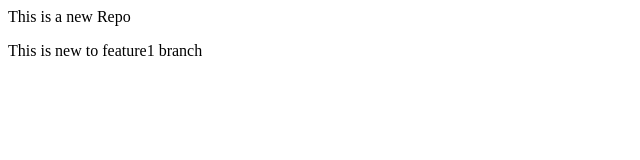
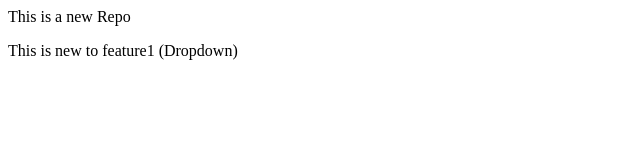
Before and after one commit to kamani28/localrepo, a plain HTML site: page index.html in a window 1280 px wide. Shown: the full height of the page, 0-640 px from the left. Drawn offline with Linux system fonts and the light colour scheme.

Commit message:
Add Dropdown

```diff
--- a/index.html
+++ b/index.html
@@ -1,2 +1,2 @@
 <p> This is a new Repo</p>
-<p> This is new to feature1 branch</p>
+<p> This is new to feature1 (Dropdown)
```
